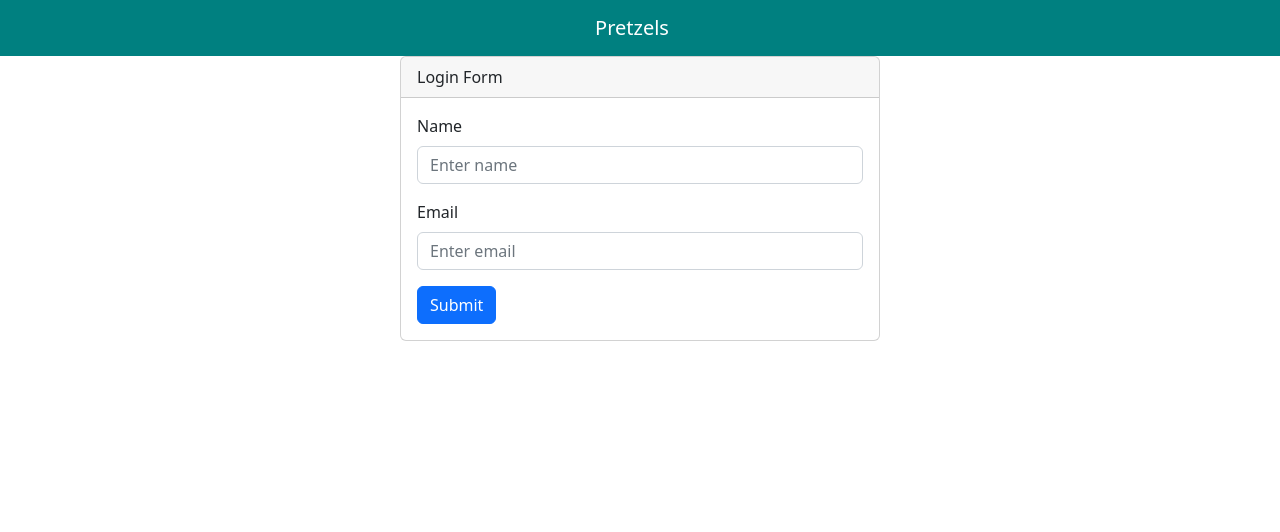
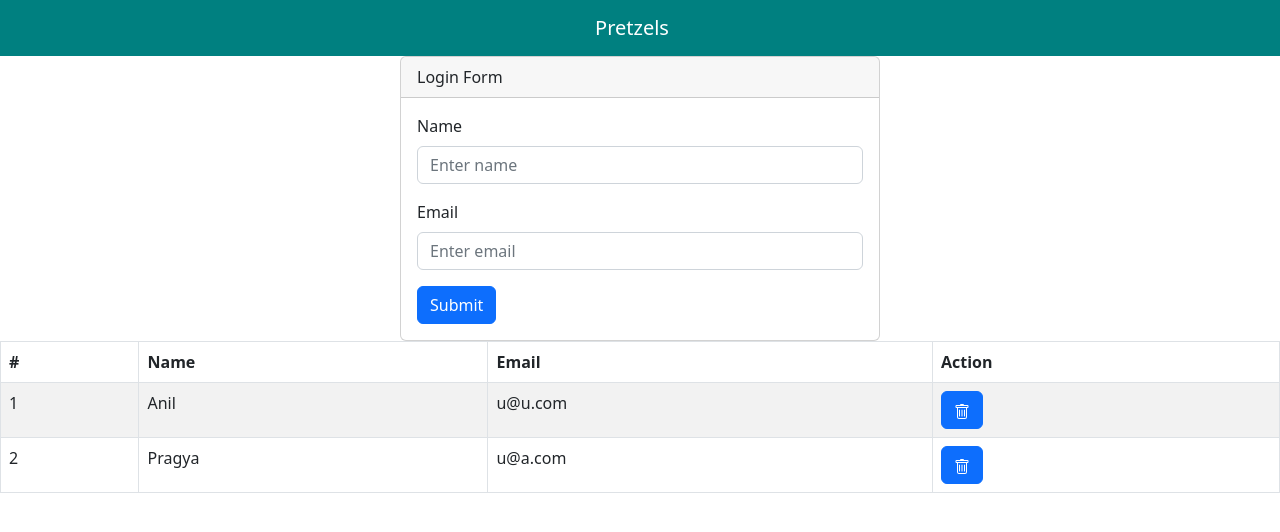
Before and after one commit to Pragya-02012000/first-react-app, a React (Create React App) app: page / in a window 1280 px wide. Shown: the top 532 px of the page. Built offline with nearby package versions, Linux system fonts and the light colour scheme.

Commit message:
updated list- added delete icon

```diff
--- a/package.json
+++ b/package.json
@@ -9,6 +9,7 @@
     "bootstrap": "^5.2.3",
     "react": "^18.2.0",
     "react-bootstrap": "^2.7.0",
+    "react-bootstrap-icons": "^1.10.2",
     "react-dom": "^18.2.0",
     "react-scripts": "5.0.1",
     "web-vitals": "^2.1.4"
--- a/src/components/AddContact.js
+++ b/src/components/AddContact.js
@@ -1,18 +1,33 @@
-import React from "react";
+import React, { useState } from "react";
 import { Card, Form } from "react-bootstrap";
 import CardHeader from "react-bootstrap/esm/CardHeader";
 import Button from 'react-bootstrap/Button';
+import ContactList from "./ContactList";
 
-const handleSubmit = (event) =>{
+
+const AddContact = () => {
+    const [formData, setFormData] = useState([
+        {
+            name: 'Anil',
+            email: 'u@u.com'
+        },
+
+        {
+            name: 'Pragya',
+            email: 'u@a.com'
+        }
+    ])
+    const handleSubmit = (event) => {
         event.preventDefault()
-    console.log(event.target[0].value);
-    console.log(event.target[1].value);
+        const loginDetail = {
+            name: event.target[0].value,
+            email: event.target[1].value,
 
         }
-
-class AddContact extends React.Component{
-    render(){
-        return(
+        setFormData([...formData, loginDetail])
+    }
+    return (
+        <>
             <Card className="card_container">
                 <CardHeader>
                     Login Form
@@ -33,6 +48,8 @@ class AddContact extends React.Component{
                     </Form>
                 </Card.Body>
             </Card>
+            <ContactList data={formData} setFormData={setFormData}/>
+        </>
         // <div className="ui main">
         //     <h2>Add Contact</h2>
         //     <form className="ui form">
@@ -48,7 +65,7 @@ class AddContact extends React.Component{
         //     </form>
         // </div>
     );
-    }
+
 }
 
 export default AddContact;
--- a/src/components/ContactList.js
+++ b/src/components/ContactList.js
@@ -1,15 +1,12 @@
+import { Button } from 'react-bootstrap';
+import { Trash } from 'react-bootstrap-icons';
 import Table from 'react-bootstrap/Table';
 
-function ContactList({data}) {
-    // const data = [{
-    //     name: 'Anil',
-    //     email: 'u@u.com'
-    // },
-
-    // {
-    //     name: 'Pragya',
-    //     email: 'u@a.com'
-    // }]
+function ContactList({ data, setFormData }) {
+    const handleDelete = (index) => {
+        const res = data.filter((item, i) => i != index)
+        setFormData(res)
+    }
     return (
         <Table striped bordered hover >
             <thead>
@@ -17,6 +14,8 @@ function ContactList({data}) {
                     <th>#</th>
                     <th>Name</th>
                     <th>Email</th>
+                    <th>Action</th>
+
                 </tr>
             </thead>
             <tbody>
@@ -26,6 +25,7 @@ function ContactList({data}) {
                             <td>{index + 1}</td>
                             <td>{item.name}</td>
                             <td>{item.email}</td>
+                            <td><Button onClick={() => handleDelete(index)}><Trash /></Button></td>
                         </tr>
                     ))
                 }
```
Also changed, not shown: 1 other file (tests, documents, lock files or other folders). Lines whose indentation alone changed are shown as unchanged.
